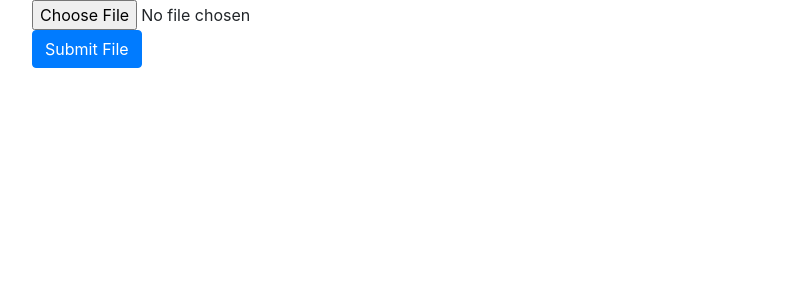
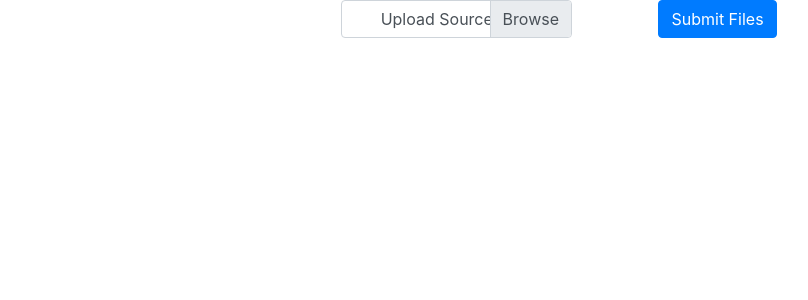
Before and after one commit to Mcurci95/Software-Extractor, a React (Create React App) app in the folder frontend/software-extractor/: page / in a window 1280 px wide. Shown: the top 300 px of the page, without its empty margins (53-861 px from the left). Built offline with nearby package versions, Linux system fonts and the light colour scheme.

Commit message:
Changing upload form style

```diff
--- a/frontend/software-extractor/src/App.js
+++ b/frontend/software-extractor/src/App.js
@@ -6,7 +6,10 @@ import 'bootstrap/dist/css/bootstrap.min.css';
 import FileUploader from '../src/components/FileUploader';
 function App() {
   return (
-    <FileUploader />
+    <div className="App">
+        <FileUploader />
+    </div>
+
   );
 }
 
--- a/frontend/software-extractor/src/components/FileUploader.js
+++ b/frontend/software-extractor/src/components/FileUploader.js
@@ -3,21 +3,38 @@ import Button from 'react-bootstrap/Button';
 import Form from 'react-bootstrap/Form';
 import Container from 'react-bootstrap/Container';
 import Row from 'react-bootstrap/Row';
+import Col from 'react-bootstrap/Col';
+import FormGroup from 'react-bootstrap/esm/FormGroup';
+
+const styles = {
+    display: 'flex',
+    alignItems: 'center',
+    justifyContent: 'center',
+    flexDirection: 'column'
+};
+
 const FileUploader = () => {
     return (
-    <Container fluid="md">
-
-
-        <Form className="mb-3">
-            <Form.Group>
-                <Form.File id="uploadFile" />
-                <Button>
-                    Submit File
-                </Button>
-            </Form.Group>
+        <div style={styles}>
+        <Form>
+        <Row>
+                <Col>
+                    <Form.Group>
+                        <Form.File
+                            id="fileUpload"
+                            label="Upload Source Files"
+                            custom
+                        />
+                    </Form.Group>
+                </Col>
+                <Col>
+                    <Form.Group>
+                        <Button>Submit Files</Button>
+                    </Form.Group>
+                </Col>
+        </Row>
         </Form>
-
-    </Container>
+        </div>
     );
 };
 
```
